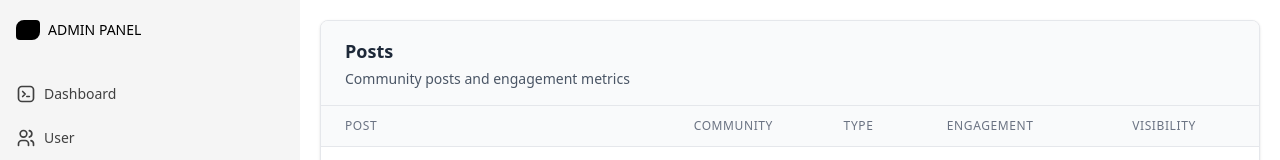
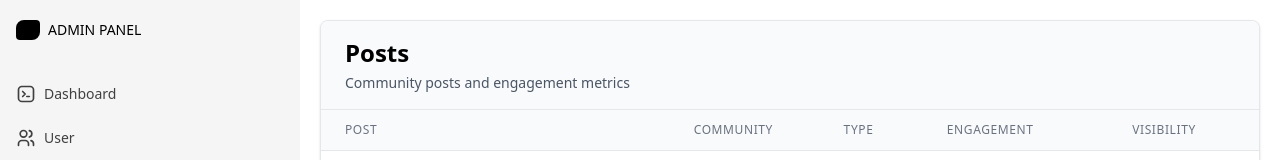
Before and after one commit to Syeda-Nabihaa/admin-panel, a React (Vite) app: page /posts in a window 1280 px wide. Shown: the top 160 px of the page. Built offline with nearby package versions, Linux system fonts and the light colour scheme.

Commit message:
post set

```diff
--- a/src/pages/PostTable.jsx
+++ b/src/pages/PostTable.jsx
@@ -1,14 +1,14 @@
 import React from 'react';
+import { Heading, SubText } from '../components/Typography';
 
 const PostsTable = () => {
   return (
     <div className="bg-white rounded-lg shadow-sm border border-gray-200 overflow-hidden">
       {/* Table Header */}
       <div className="px-6 py-4 border-b border-gray-200 bg-gray-50">
-        <h2 className="text-lg font-semibold text-gray-800">Posts</h2>
-        <p className="text-sm text-gray-600 mt-1">
-          Community posts and engagement metrics
-        </p>
+
+        <Heading title="Posts"/>
+        <SubText text="Community posts and engagement metrics"/>
       </div>
 
       {/* Table */}
```
